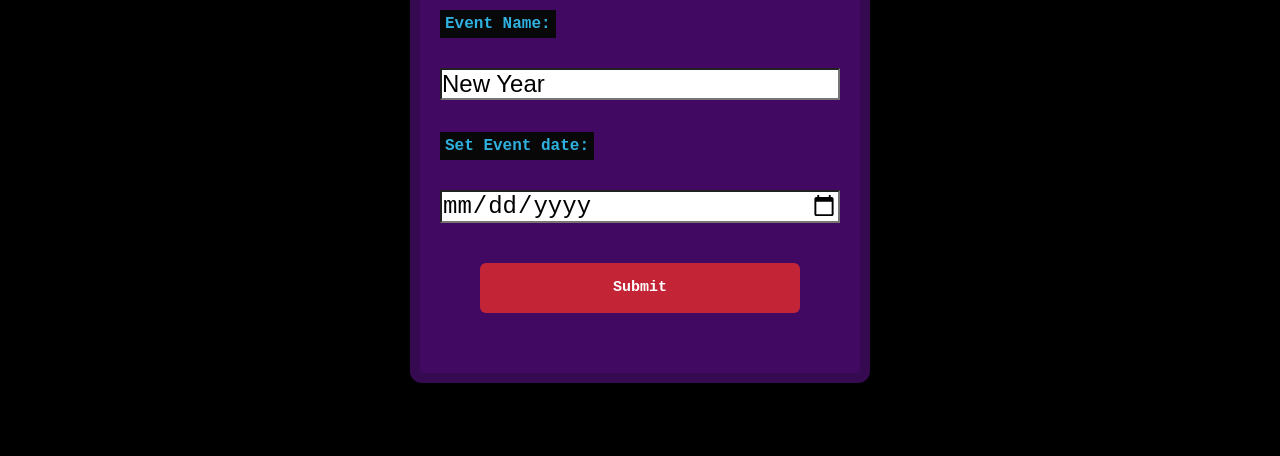
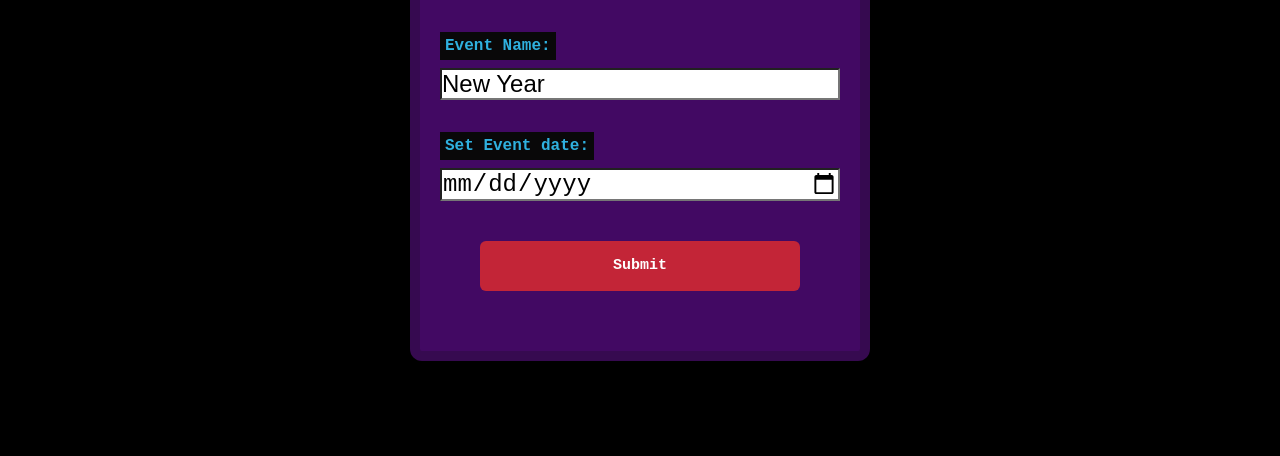
Before and after one commit to RiteshM09/JS-miniProjects, a plain HTML site: page 04-Countdown-Timer/index.html in a window 1280 px wide. Shown: the part 344-800 px from the top of the page. Drawn offline with Linux system fonts and the light colour scheme.

Commit message:
Fix label formatting in form

```diff
--- a/04-Countdown-Timer/index.html
+++ b/04-Countdown-Timer/index.html
@@ -15,10 +15,10 @@
         </div>
         <form id="form"><br>
             <h1>Event Countdown</h1><br>
-            <label for="name">Event Name:</label><br>
+            <label for="name">Event Name:</label>
             <input type="text" id="name" placeholder="eg.. birthday" value="New Year"  maxlength="25" required><br><br>
 
-            <label for="futureDate">Set Event date:</label><br>
+            <label for="futureDate">Set Event date:</label>
             <input type="date" id="futureDate" title="enter future event date" required>
 
             <button class="submit">Submit</button>
```
